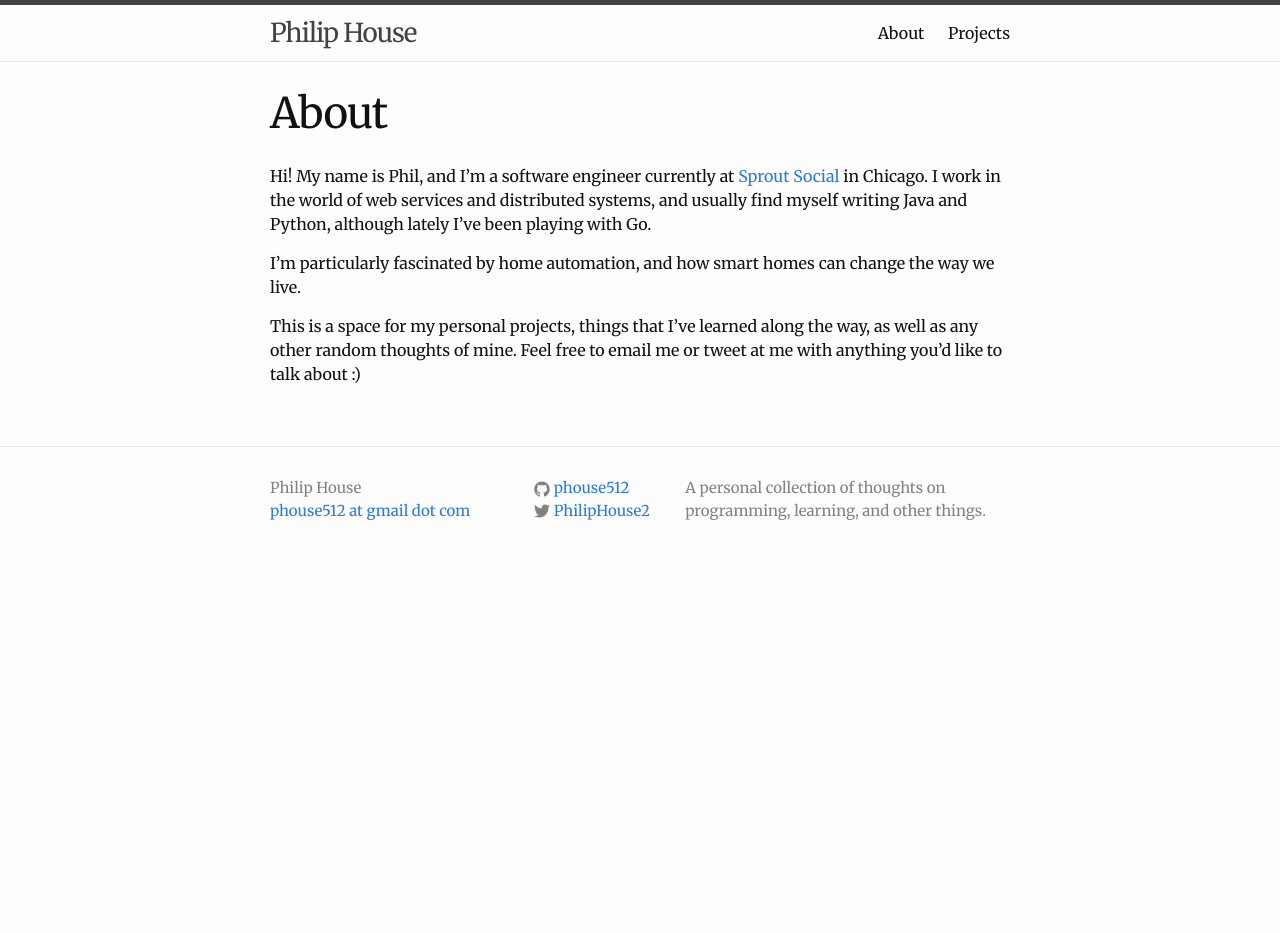
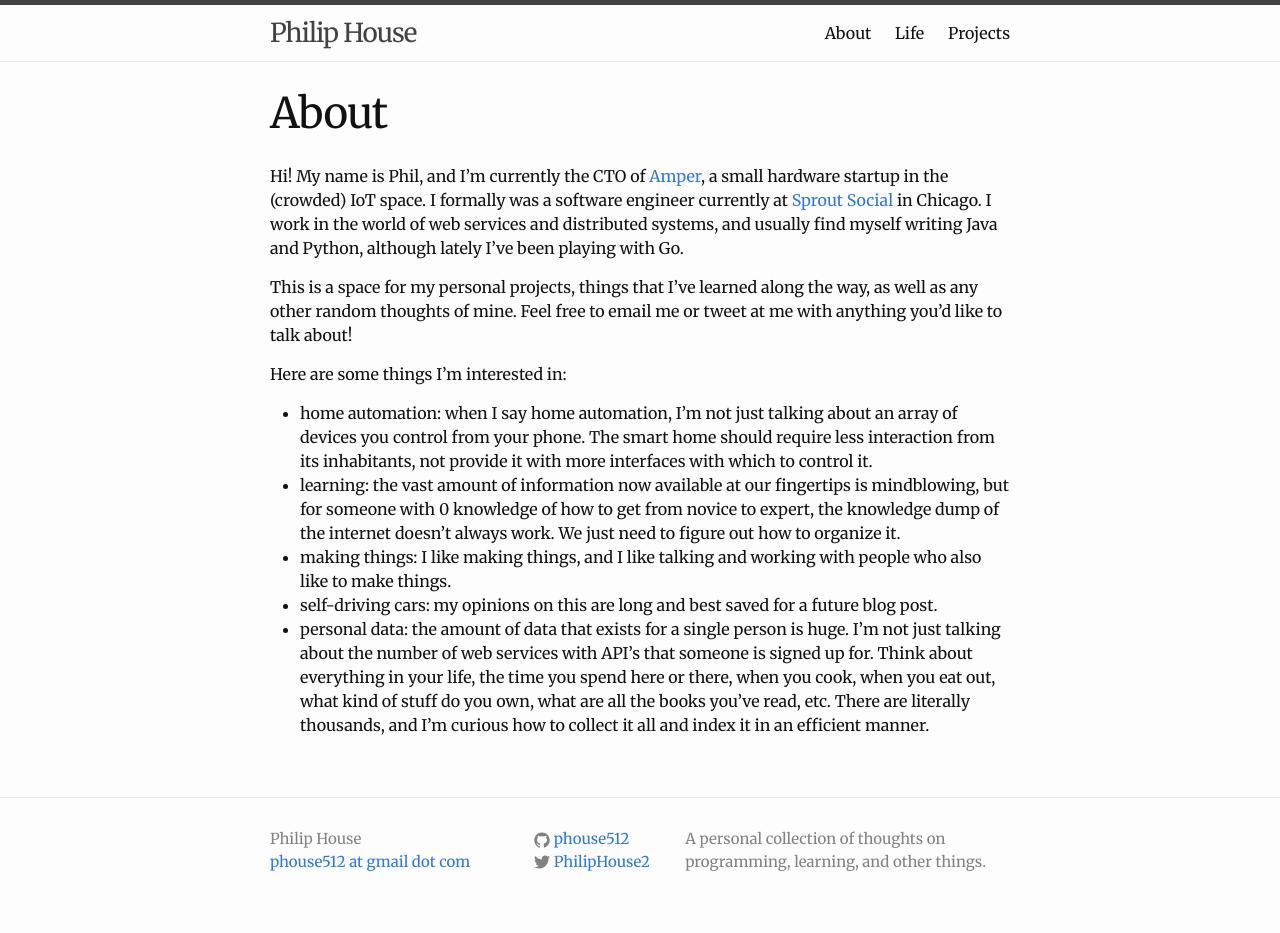
Before and after one commit to phouse512/blog, a Jekyll site: the page built from about.md, in a window 1280 px wide. Built offline with Jekyll 4.4.1, drawn with Linux system fonts in a browser that asks for light colours; comment, search, counter and statistics services are not loaded; before the commit the page ends 900 px from its top, so only the background shows below that.

Commit message:
testing out life posts

```diff
--- a/_config.yml
+++ b/_config.yml
@@ -19,3 +19,6 @@ markdown: kramdown
 future: true
 
 gems: [jekyll-seo-tag]
+
+collections:
+- life_posts
--- a/about.md
+++ b/about.md
@@ -4,10 +4,30 @@ title: About
 permalink: /about/
 ---
 
-Hi! My name is Phil, and I'm a software engineer currently at [Sprout Social][sprout-social] in Chicago. I work in the world of web services and distributed systems, and usually find myself writing Java and Python, although lately I've been playing with Go.
+Hi! My name is Phil, and I'm currently the CTO of [Amper][amper], a small hardware startup in the (crowded) IoT space. I formally was a software engineer currently at [Sprout Social][sprout-social] in Chicago. I work in the world of web services and distributed systems, and usually find myself writing Java and Python, although lately I've been playing with Go.
 
-I'm particularly fascinated by home automation, and how smart homes can change the way we live.
+This is a space for my personal projects, things that I've learned along the way, as well as any other random thoughts of mine. Feel free to email me or tweet at me with anything you'd like to talk about!
 
-This is a space for my personal projects, things that I've learned along the way, as well as any other random thoughts of mine. Feel free to email me or tweet at me with anything you'd like to talk about :)
+Here are some things I'm interested in:
+- home automation: when I say home automation, I'm not just talking about
+  an array of devices you control from your phone. The smart home should
+  require less interaction from its inhabitants, not provide it with more
+  interfaces with which to control it.
+- learning: the vast amount of information now available at our fingertips is
+  mindblowing, but for someone with 0 knowledge of how to get from novice to
+  expert, the knowledge dump of the internet doesn't always work. We just need
+  to figure out how to organize it.
+- making things: I like making things, and I like talking and working with
+  people who also like to make things.
+- self-driving cars: my opinions on this are long and best saved for a future
+  blog post.
+- personal data: the amount of data that exists for a single person is huge.
+  I'm not just talking about the number of web services with API's that
+  someone is signed up for. Think about everything in your life, the time you
+  spend here or there, when you cook, when you eat out, what kind of stuff do
+  you own, what are all the books you've read, etc. There are literally
+  thousands, and I'm curious how to collect it all and index it in an efficient
+  manner.
 
 [sprout-social]: http://sproutsocial.com/
+[amper]: http://getamper.io/
```
Also changed, not shown: _life_posts/8_11_16.md (added, +5 -0 lines), life.md (added, +13 -0 lines).
